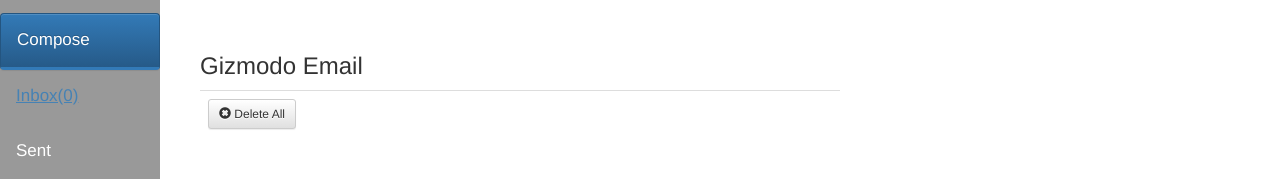
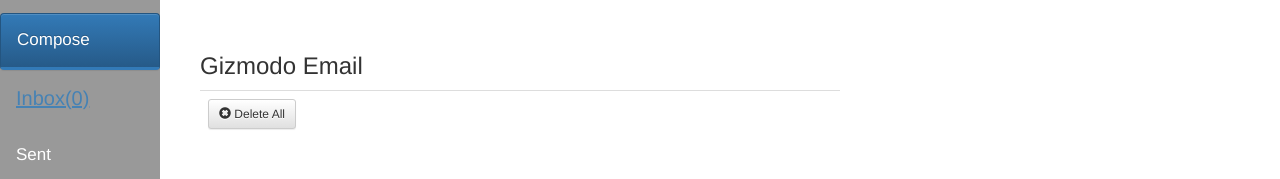
Before and after one commit to Haider93/email-app, an Angular app: page /side_panel/inbox in a window 1280 px wide. Shown: the part 233-412 px from the top of the page. Built offline with nearby package versions, Linux system fonts and the light colour scheme; no server answers; sample sign-in values are in the browser's storage.

Commit message:
Folders tab font size change on active

```diff
--- a/src/app/folders-panel/folders-panel.component.html
+++ b/src/app/folders-panel/folders-panel.component.html
@@ -11,19 +11,19 @@
       <a [routerLink]="['/side_panel',{ outlets: { compose: ['compose_email']}}]" class="btn btn-primary button" routerLinkActive="active"
         (click)="modal1.show()">Compose</a>
       <div *ngIf="inboxTabActive">
-          <a routerLink="/side_panel/inbox" style="color:steelblue;text-decoration: underline" routerLinkActive="active" (click)="inbox()">Inbox({{unreadEmails}})</a>
+          <a routerLink="/side_panel/inbox" style="color:steelblue;text-decoration: underline;font-size: 20px" routerLinkActive="active" (click)="inbox()">Inbox({{unreadEmails}})</a>
       </div>
       <div *ngIf="!inboxTabActive">
           <a routerLink="/side_panel/inbox" style="color: white" routerLinkActive="active" (click)="inbox()">Inbox({{unreadEmails}})</a>
       </div>
       <div *ngIf="sentTabActive">
-          <a routerLink="/side_panel/sent" style="color:steelblue;text-decoration: underline" routerLinkActive="active" (click)="sent()">Sent</a>
+          <a routerLink="/side_panel/sent" style="color:steelblue;text-decoration: underline;font-size: 20px" routerLinkActive="active" (click)="sent()">Sent</a>
       </div>
       <div *ngIf="!sentTabActive">
           <a routerLink="/side_panel/sent" style="color: white" routerLinkActive="active" (click)="sent()">Sent</a>
       </div>
       <div *ngIf="deletedTabActive">
-          <a routerLink="/side_panel/deleted" style="color:steelblue;text-decoration: underline" routerLinkActive="active" (click)="deleted()">Deleted</a>
+          <a routerLink="/side_panel/deleted" style="color:steelblue;text-decoration: underline;font-size: 20px" routerLinkActive="active" (click)="deleted()">Deleted</a>
       </div>
       <div *ngIf="!deletedTabActive">
           <a routerLink="/side_panel/deleted" style="color: white" routerLinkActive="active" (click)="deleted()">Deleted</a>
```
